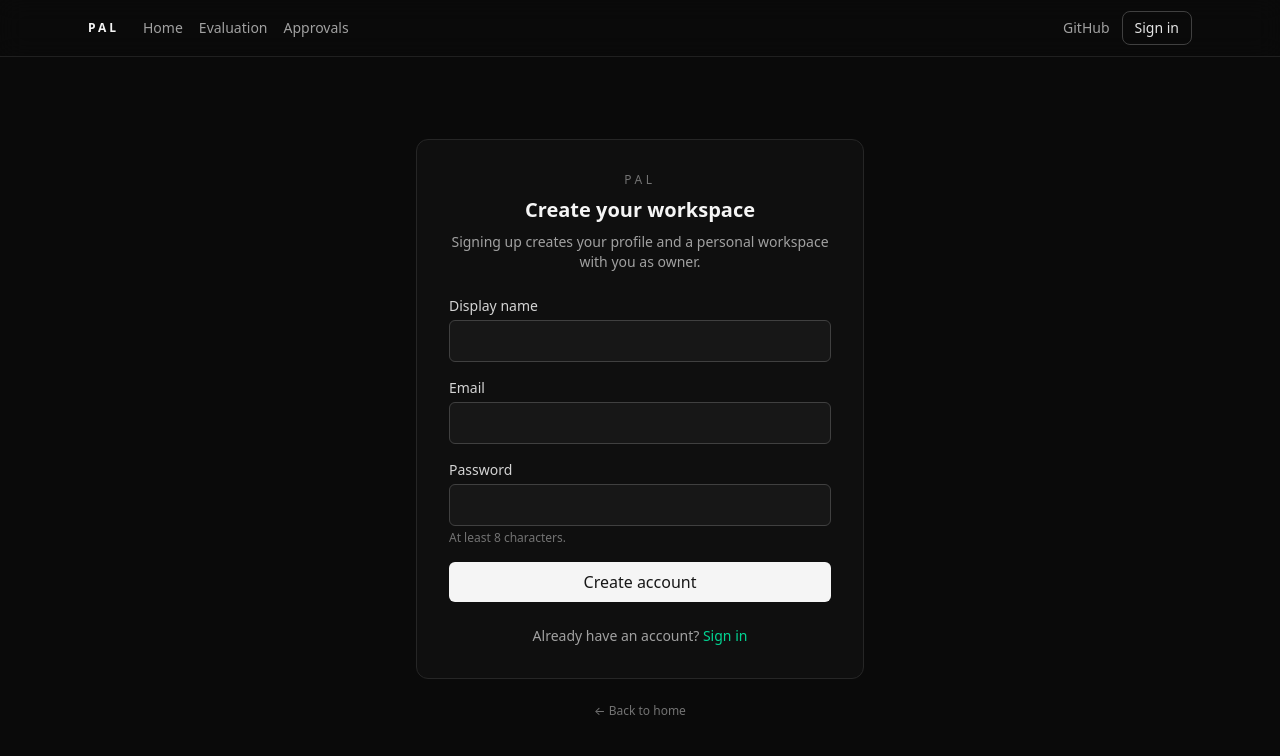
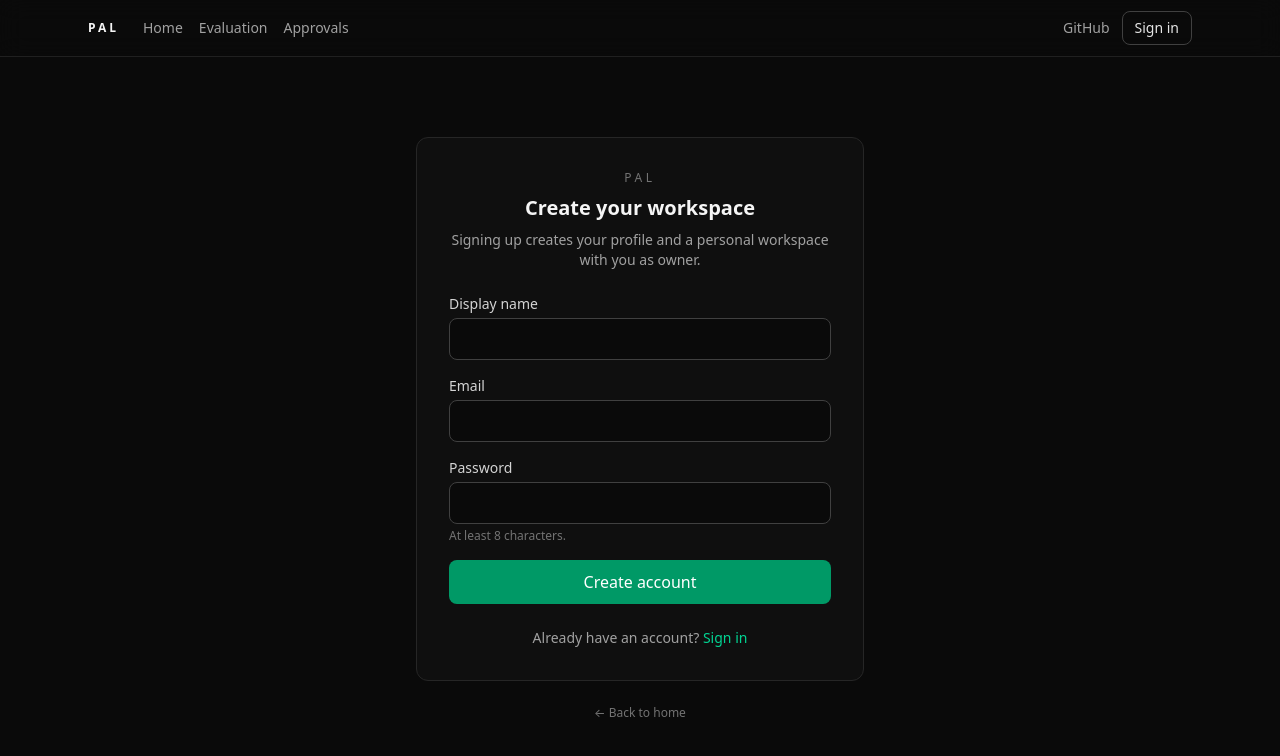
Before and after one commit to Logonotobscurity/pal, a Next.js app: page /register in a window 1280 px wide. Shown: the top 756 px of the page. Built offline with nearby package versions, Linux system fonts and the light colour scheme.

Commit message:
feat(ui): align register form styles with login

```diff
--- a/src/components/auth/register-form.tsx
+++ b/src/components/auth/register-form.tsx
@@ -6,13 +6,10 @@ import { registerAction, type AuthFormState } from "@/app/(auth)/actions";
 const initialState: AuthFormState = {};
 
 export function RegisterForm() {
-  const [state, formAction, pending] = useActionState(
-    registerAction,
-    initialState,
-  );
+  const [state, formAction, pending] = useActionState(registerAction, initialState);
 
   return (
-    <form action={formAction} className="flex w-full max-w-sm flex-col gap-4">
+    <form action={formAction} className="mx-auto flex w-full max-w-sm flex-col gap-4">
       <div className="flex flex-col gap-1">
         <label htmlFor="displayName" className="text-sm text-neutral-300">
           Display name
@@ -23,7 +20,7 @@ export function RegisterForm() {
           type="text"
           autoComplete="name"
           required
-          className="rounded-md border border-neutral-700 bg-neutral-900 px-3 py-2 text-neutral-100 outline-none focus:border-neutral-400"
+          className="rounded-lg border border-neutral-700 bg-neutral-950 px-3 py-2 text-neutral-100 outline-none focus:border-emerald-700"
         />
       </div>
 
@@ -37,7 +34,7 @@ export function RegisterForm() {
           type="email"
           autoComplete="email"
           required
-          className="rounded-md border border-neutral-700 bg-neutral-900 px-3 py-2 text-neutral-100 outline-none focus:border-neutral-400"
+          className="rounded-lg border border-neutral-700 bg-neutral-950 px-3 py-2 text-neutral-100 outline-none focus:border-emerald-700"
         />
       </div>
 
@@ -52,7 +49,7 @@ export function RegisterForm() {
           autoComplete="new-password"
           minLength={8}
           required
-          className="rounded-md border border-neutral-700 bg-neutral-900 px-3 py-2 text-neutral-100 outline-none focus:border-neutral-400"
+          className="rounded-lg border border-neutral-700 bg-neutral-950 px-3 py-2 text-neutral-100 outline-none focus:border-emerald-700"
         />
         <p className="text-xs text-neutral-500">At least 8 characters.</p>
       </div>
@@ -72,7 +69,7 @@ export function RegisterForm() {
       <button
         type="submit"
         disabled={pending}
-        className="rounded-md bg-neutral-100 px-4 py-2 font-medium text-neutral-900 transition hover:bg-white disabled:opacity-50"
+        className="rounded-lg bg-emerald-600 px-4 py-2.5 font-medium text-white transition hover:bg-emerald-500 disabled:opacity-50"
       >
         {pending ? "Creating account…" : "Create account"}
       </button>
```
